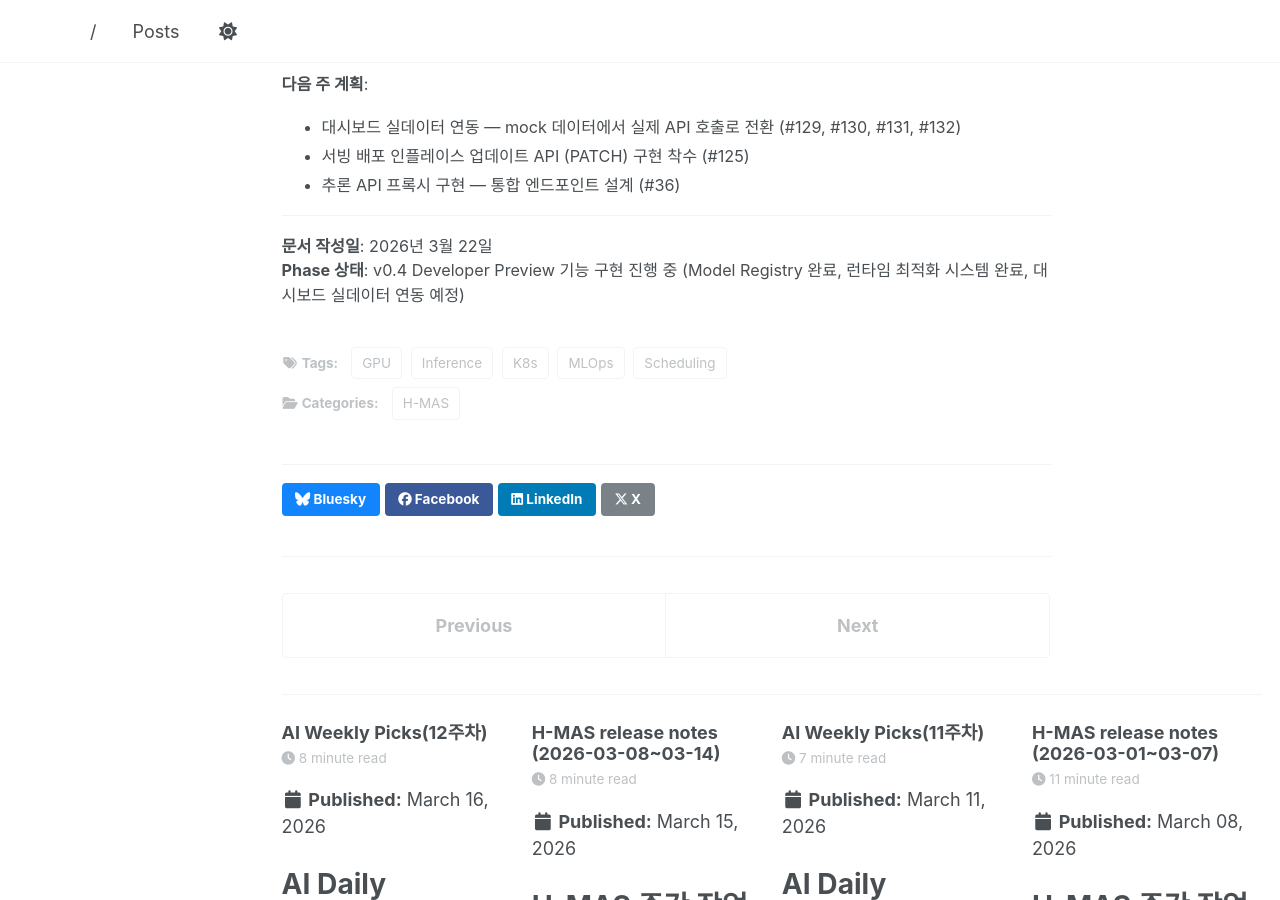
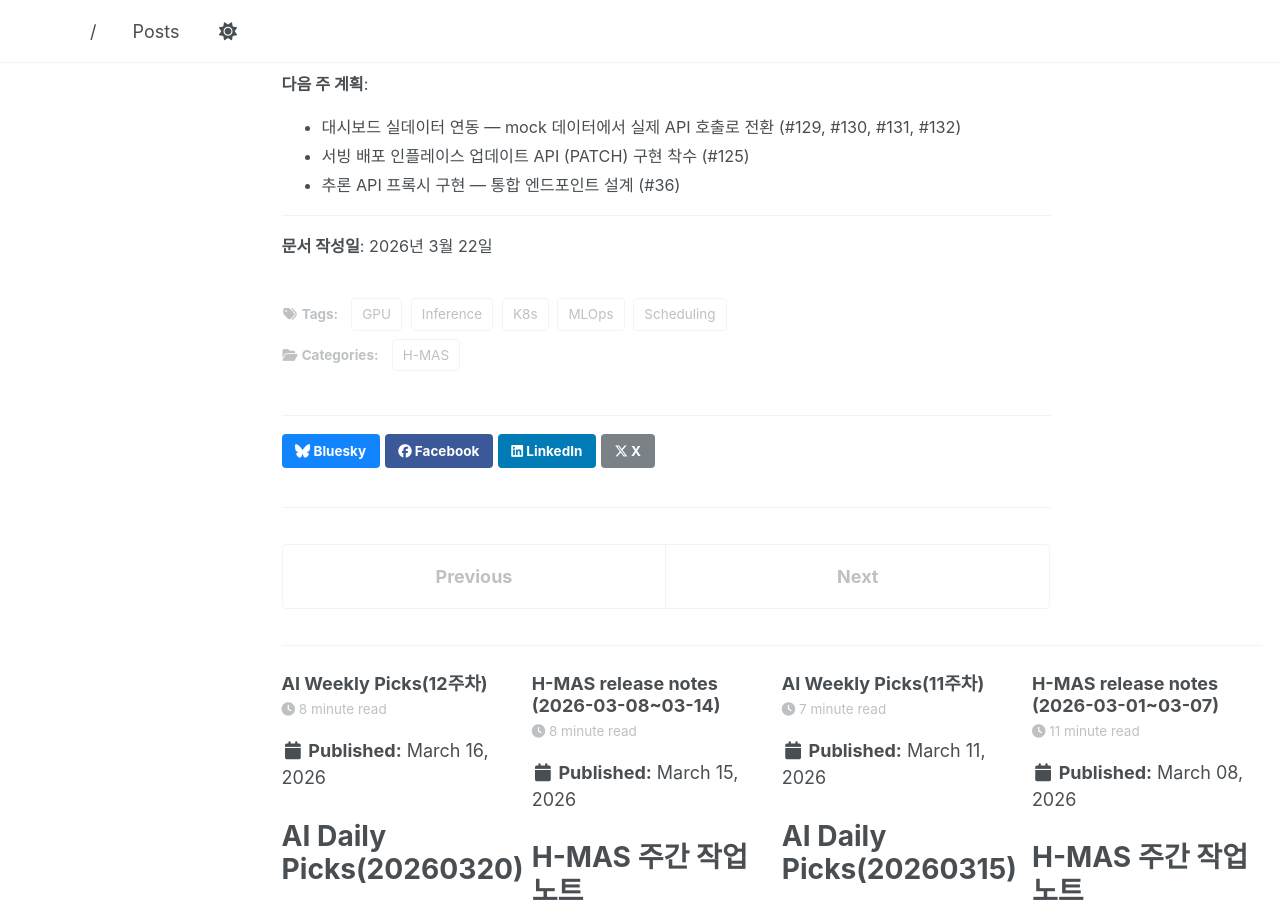
Before and after one commit to parameterfreak/parameterfreak.github.io, a Jekyll site: the page built from _posts/2026-03-22-h-mas-weekly-release-notes.md, in a window 1280 px wide and 900 px high, scrolled down 9240 px. Built offline with Jekyll 4.4.1, drawn with Linux system fonts in a browser that asks for light colours; a script that is not in the unit is left out.

Commit message:
Remove phase status line from weekly release notes footer

```diff
--- a/_posts/2026-03-22-h-mas-weekly-release-notes.md
+++ b/_posts/2026-03-22-h-mas-weekly-release-notes.md
@@ -361,4 +361,3 @@ Model Registry는 데이터 통합(#105) → Backend API(#106) → CRUD UI(#107)
 ---
 
 **문서 작성일**: 2026년 3월 22일
-**Phase 상태**: v0.4 Developer Preview 기능 구현 진행 중 (Model Registry 완료, 런타임 최적화 시스템 완료, 대시보드 실데이터 연동 예정)
```
